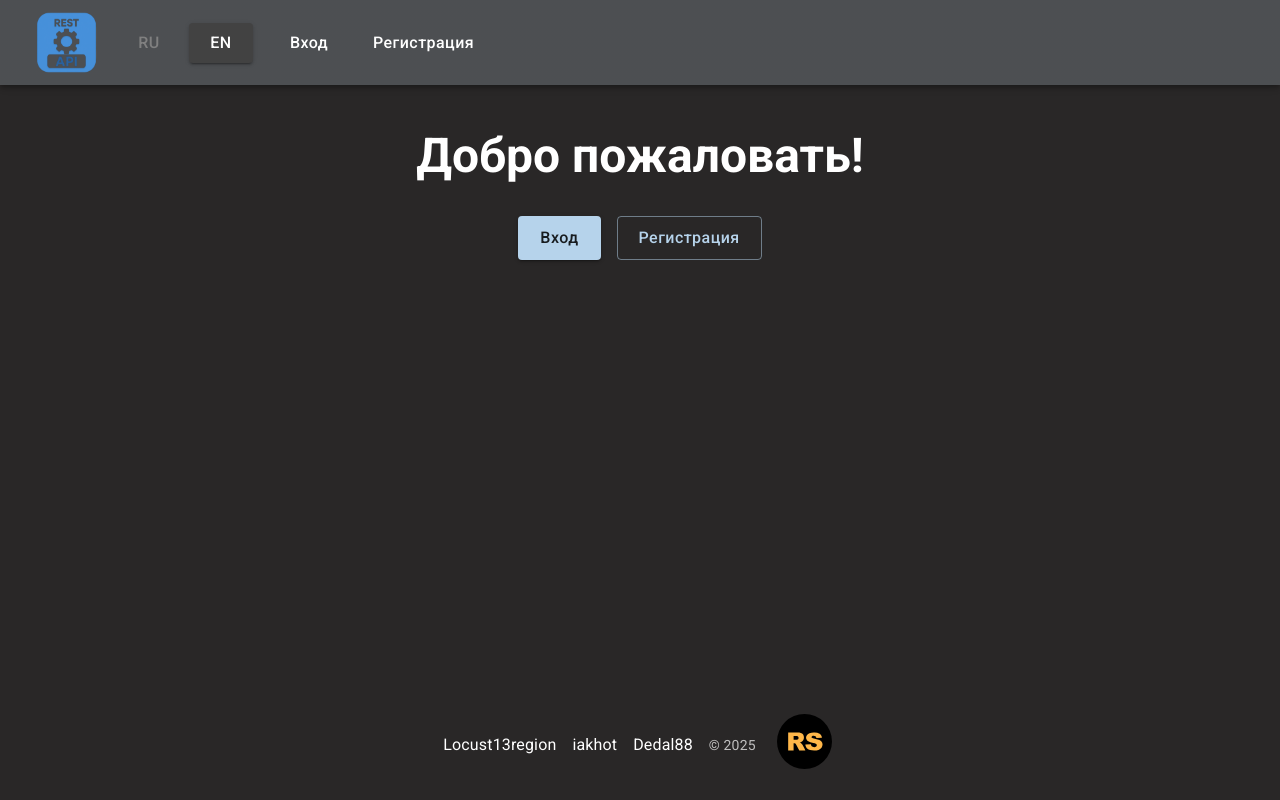
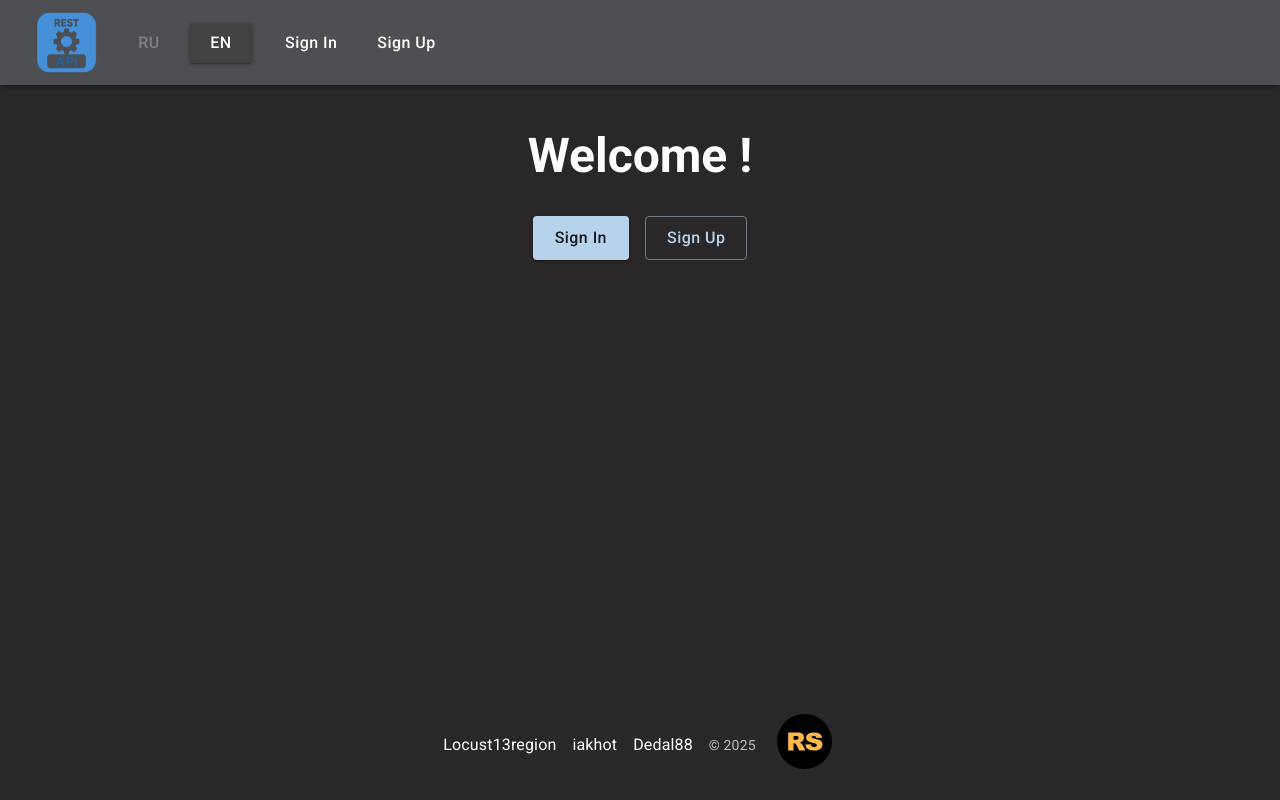
Before and after one commit to iakhot/rest-client-app, a Next.js app: page /en in a window 1280 px wide. Built offline with nearby package versions, Linux system fonts and the light colour scheme; what @mui/material-nextjs would draw is missing.

Commit message:
feat: language toggle (scrum-14)
* feat: internationalization main page

* feat: implement language switching functionality

* feat: change NavBar component after review

* fix:  review fixes

---------

Co-authored-by: Dedal88

```diff
--- a/components/common/github-link.tsx
+++ b/components/common/GetLink.tsx
@@ -1,12 +1,12 @@
 import NextLink from 'next/link';
 import { Link } from '@mui/material';
 
-interface IGithubLinkProps {
+interface IGetLink {
   link: string;
   name: string;
 }
 
-function GithubLink({ link, name }: IGithubLinkProps) {
+function GetLink({ link, name }: IGetLink) {
   return (
     <Link
       component={NextLink}
@@ -25,4 +25,4 @@ function GithubLink({ link, name }: IGithubLinkProps) {
   );
 }
 
-export default GithubLink;
+export default GetLink;
--- a/components/main-page/CentralArea.tsx
+++ b/components/main-page/CentralArea.tsx
@@ -1,6 +1,9 @@
 import { Box, Button, Typography, Container } from '@mui/material';
+import { useTranslations } from 'next-intl';
 
 function CentralArea() {
+  const t = useTranslations('Home');
+
   return (
     <Container
       maxWidth="sm"
@@ -19,7 +22,7 @@ function CentralArea() {
           fontWeight: 700,
         }}
       >
-        Добро пожаловать!
+        {t('welcome')}
       </Typography>
 
       <Box
@@ -40,7 +43,7 @@ function CentralArea() {
             width: { xs: '100%', sm: 'auto' },
           }}
         >
-          Вход
+          {t('signIn')}
         </Button>
 
         <Button
@@ -52,7 +55,7 @@ function CentralArea() {
             width: { xs: '100%', sm: 'auto' },
           }}
         >
-          Регистрация
+          {t('signUp')}
         </Button>
       </Box>
     </Container>
--- a/components/main-page/FooterElement.tsx
+++ b/components/main-page/FooterElement.tsx
@@ -1,8 +1,7 @@
 import React from 'react';
 import NextLink from 'next/link';
 import { Box, Typography, Link, Container } from '@mui/material';
-import GithubLink from '../common/github-link';
-
+import GetLink from '../common/GetLink';
 function FooterElement() {
   return (
     <Container
@@ -19,14 +18,14 @@ function FooterElement() {
           gap: 2,
         }}
       >
-        <GithubLink
+        <GetLink
           link={'https://github.com/Locust13region'}
           name={'Locust13region'}
         />
 
-        <GithubLink link={'https://github.com/iakhot'} name={'iakhot'} />
+        <GetLink link={'https://github.com/iakhot'} name={'iakhot'} />
 
-        <GithubLink link={'https://github.com/Dedal88'} name={'Dedal88'} />
+        <GetLink link={'https://github.com/Dedal88'} name={'Dedal88'} />
 
         <Typography
           variant="body2"
--- a/components/main-page/NavBar.tsx
+++ b/components/main-page/NavBar.tsx
@@ -12,28 +12,35 @@ import MenuIcon from '@mui/icons-material/Menu';
 import Container from '@mui/material/Container';
 import Button from '@mui/material/Button';
 import MenuItem from '@mui/material/MenuItem';
-
-const pages = [
-  { label: 'Вход', path: '/signin' },
-  { label: 'Регистрация', path: '/signup' },
-];
+import { useTranslations, useLocale } from 'next-intl';
+import { useRouter, usePathname } from '@/i18n/navigation';
 
 function NavBar() {
+  const t = useTranslations('Home');
+  const locale = useLocale();
+  const router = useRouter();
+  const pathname = usePathname();
+
+  const pages = [
+    { label: t('signIn'), path: '/signin' },
+    { label: t('signUp'), path: '/signup' },
+  ];
+
   const [anchorElNav, setAnchorElNav] = React.useState<null | HTMLElement>(
     null
   );
-  const [lang, setLang] = React.useState<'ru' | 'en'>('en');
 
   const handleOpenNavMenu = (event: React.MouseEvent<HTMLElement>) => {
     setAnchorElNav(event.currentTarget);
   };
+
   const handleCloseNavMenu = () => {
     setAnchorElNav(null);
   };
 
   const toggleLang = (selectedLang: 'ru' | 'en') => {
-    setLang(selectedLang);
-    // возможно добавление логики переключения языка
+    if (selectedLang === locale) return;
+    router.push(pathname, { locale: selectedLang });
   };
 
   interface ILanguageButton {
@@ -44,10 +51,10 @@ function NavBar() {
   function LanguageButton({ languageToggle, languageName }: ILanguageButton) {
     return (
       <Button
-        variant={lang === languageToggle ? 'contained' : 'text'}
+        variant={locale === languageToggle ? 'contained' : 'text'}
         color="inherit"
         onClick={() => toggleLang(languageToggle)}
-        sx={{ color: lang === languageToggle ? 'white' : 'gray' }}
+        sx={{ color: locale === languageToggle ? 'white' : 'gray' }}
       >
         {languageName}
       </Button>
@@ -126,6 +133,7 @@ function NavBar() {
                   key={label}
                   href={path}
                   style={{ textDecoration: 'none' }}
+                  locale={locale}
                 >
                   <MenuItem onClick={handleCloseNavMenu}>
                     <Typography sx={{ textAlign: 'center' }}>
@@ -168,7 +176,12 @@ function NavBar() {
             sx={{ flexGrow: 1, display: { xs: 'none', md: 'flex' }, gap: 3 }}
           >
             {pages.map(({ label, path }) => (
-              <Link key={label} href={path} style={{ textDecoration: 'none' }}>
+              <Link
+                key={label}
+                href={path}
+                style={{ textDecoration: 'none' }}
+                locale={locale}
+              >
                 <Button
                   onClick={handleCloseNavMenu}
                   sx={{
--- a/messages/en.json
+++ b/messages/en.json
@@ -23,5 +23,10 @@
     "passwordUppercaseError": "Add one uppercase",
     "passwordNumberError": "Add one number",
     "passwordSpecialError": "Add one special character"
+  },
+  "Home": {
+    "signIn": "Sign In",
+    "signUp": "Sign Up",
+    "welcome": "Welcome !"
   }
 }
--- a/messages/ru.json
+++ b/messages/ru.json
@@ -23,5 +23,10 @@
     "passwordUppercaseError": "Добавьте хотя бы одну заглавную букву",
     "passwordNumberError": "Добавьте хотя бы одну цифру",
     "passwordSpecialError": "Добавьте хотя бы один специальный символ"
+  },
+  "Home": {
+    "signIn": "Вход",
+    "signUp": "Регистрация",
+    "welcome": "Добро пожаловать !"
   }
 }
```
